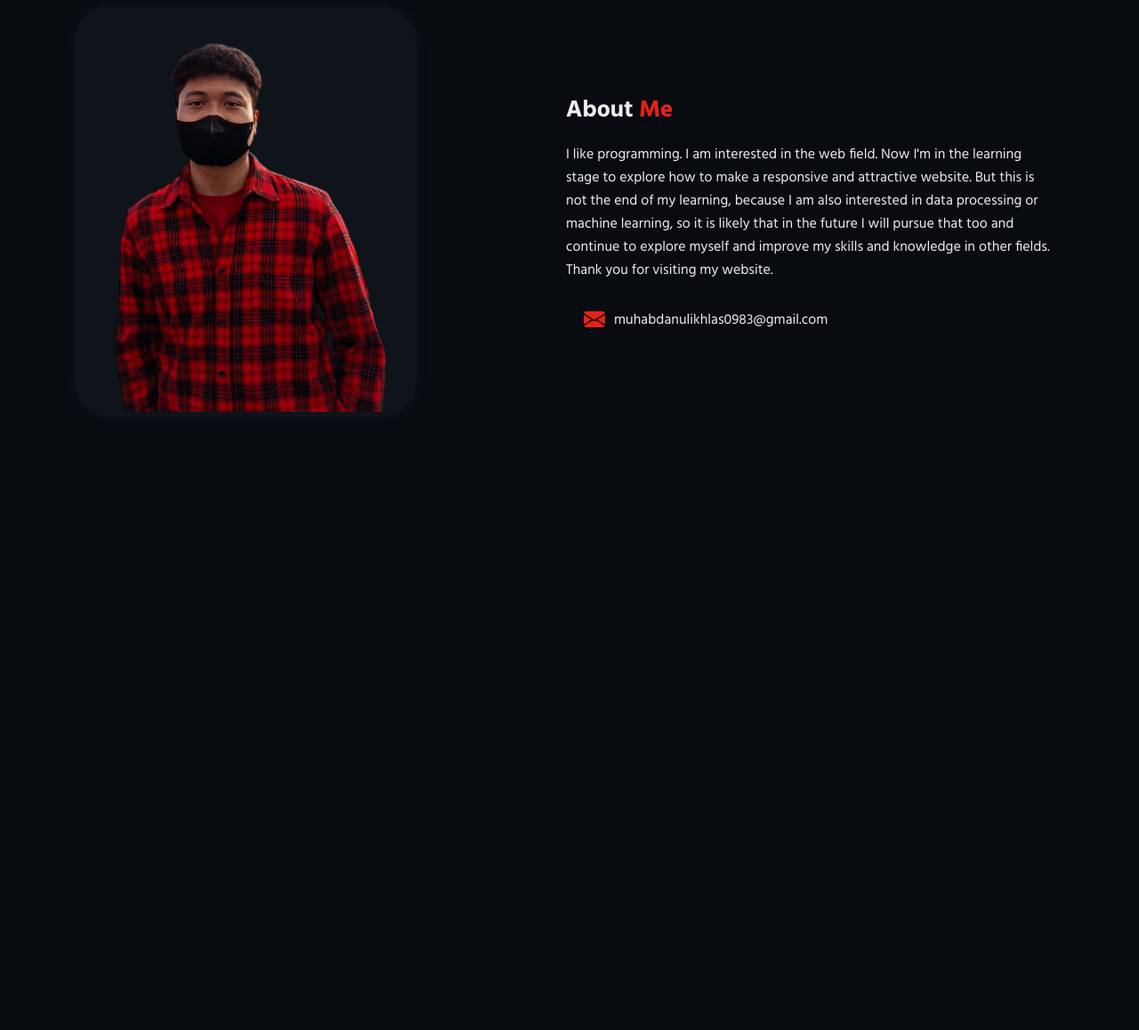
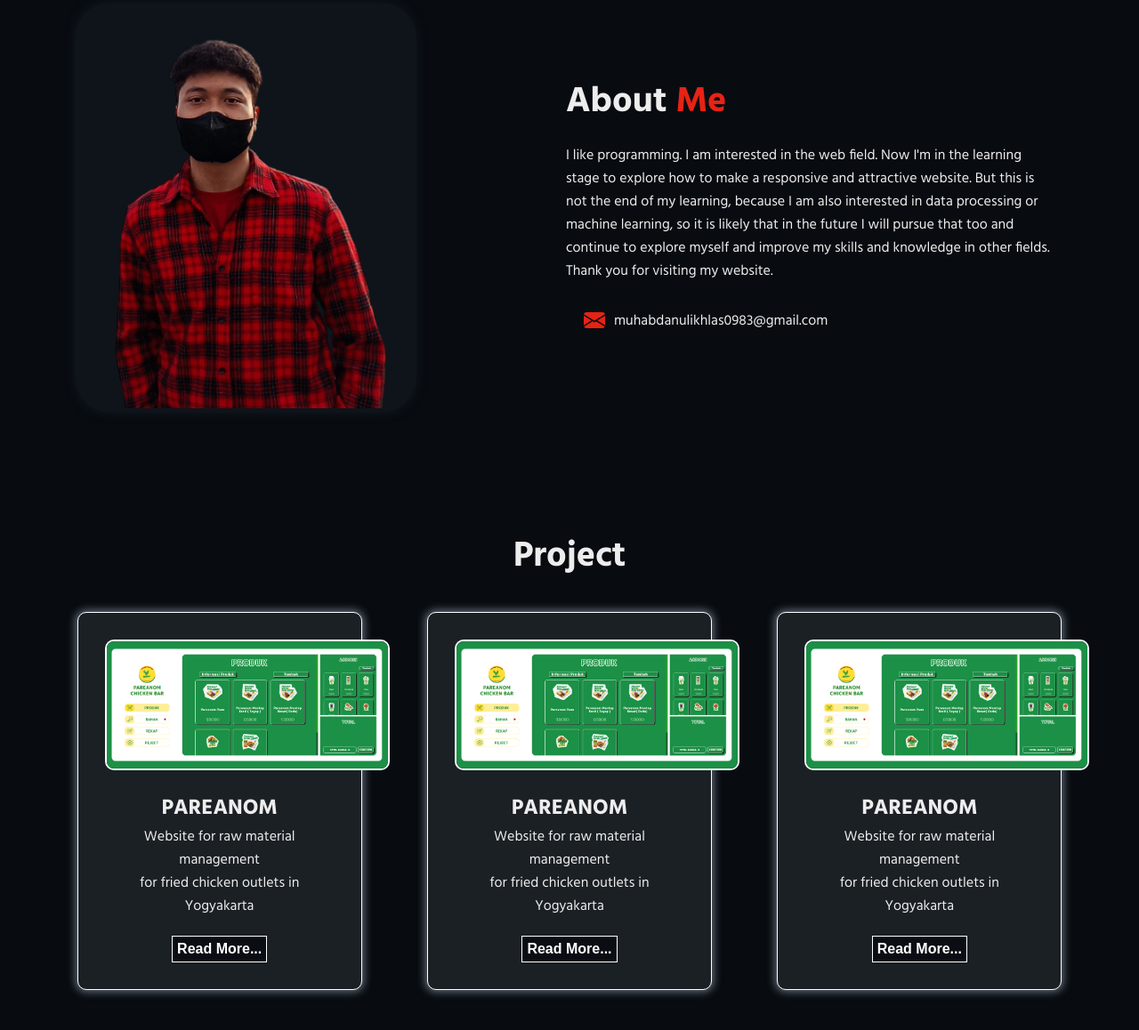
Before and after one commit to AbdanulIkhlas/AbdanulIkhlas.github.io, a plain HTML site: page index.html in a window 1280 px wide. Shown: the part 714-1872 px from the top of the page at 89% size. Before the commit the page ends 1187 px from the top, so only its background shows below. Drawn offline with Linux system fonts and the light colour scheme.

Commit message:
membuat bagian project

```diff
--- a/assets/style/index.css
+++ b/assets/style/index.css
@@ -283,11 +283,11 @@ section .icon {
 
 #about section {
     width: 55vw;
-    padding: 100px 80px;
+    padding: 80px;
 }
 
 #about section h1 {
-    font-size: 20pt;
+    font-size: 30pt;
     font-weight: bold;
     margin-bottom: 15px;
 }
@@ -298,6 +298,66 @@ section .icon {
     display: flex;
     gap: 10px;
 }
+
+/** ----- end : style main (about-section)*/
+/* ----------------------------------------------------------------- */
+/*! ----- start : style main (project-section) */
+
+#project {
+    margin-bottom: 200px;
+    margin-top: 100px;
+    height: 90vh;
+    display: flex;
+    justify-content: center;
+}
+
+#project section {
+    width: 100vw;
+    text-align: center;
+    padding: 30px;
+}
+
+#project section h1 {
+    font-size: 30pt;
+    margin-bottom: 30px;
+}
+
+#project section .container-card {
+    width: 100%;
+    display: flex;
+    flex-wrap: wrap;
+    justify-content: space-around;
+    flex: 1;
+}
+
+#project section .container-card .card img {
+    width: 320px;
+    border: 2px solid white;
+    border-radius: 10px;
+    object-fit: cover;
+    margin-bottom: 15px;
+}
+
+#project section .container-card .card {
+    width: 25vw;
+    border: 1px solid white;
+    padding: 30px;
+    border-radius: 10px;
+    box-sizing: border-box;
+    background-color: #1b2025;
+    box-shadow: 0 0 10px 2px #66707c;
+}
+
+.card button {
+    margin-top: 20px;
+    padding: 5px;
+    background-color: #0a0e14;
+    border: 1px solid white;
+    color: white;
+    font-size: 12pt;
+}
+
+
 
 /** ----- end : style main (about-section)*/
 
--- a/index.html
+++ b/index.html
@@ -89,12 +89,48 @@
                     </svg>
                     <p>muhabdanulikhlas0983@gmail.com</p>
                 </div>
-
-
-
             </section>
         </article>
-        <article id="project"></article>
+        <article id="project">
+            <section>
+                <h1>Project</h1>
+                <div class="container-card">
+                    <div class="card">
+                        <img src="assets/image/cover_pareanom.png" alt="Pareanom">
+                        <h2>PAREANOM</h2>
+                        <p>
+                            Website for raw material management <br>
+                            for fried chicken outlets in Yogyakarta
+                        </p>
+                        <button>
+                            <strong>Read More...</strong>
+                        </button>
+                    </div>
+                    <div class="card">
+                        <img src="assets/image/cover_pareanom.png" alt="Pareanom">
+                        <h2>PAREANOM</h2>
+                        <p>
+                            Website for raw material management <br>
+                            for fried chicken outlets in Yogyakarta
+                        </p>
+                        <button>
+                            <strong>Read More...</strong>
+                        </button>
+                    </div>
+                    <div class="card">
+                        <img src="assets/image/cover_pareanom.png" alt="Pareanom">
+                        <h2>PAREANOM</h2>
+                        <p>
+                            Website for raw material management <br>
+                            for fried chicken outlets in Yogyakarta
+                        </p>
+                        <button>
+                            <strong>Read More...</strong>
+                        </button>
+                    </div>
+                </div>
+            </section>
+        </article>
         <article id="contact"></article>
     </main>
     <footer>
```
Also changed, not shown: assets/image/cover_filmexp.png (added), assets/image/cover_pareanom.png (added), assets/image/cover_ykgn.png (added).
